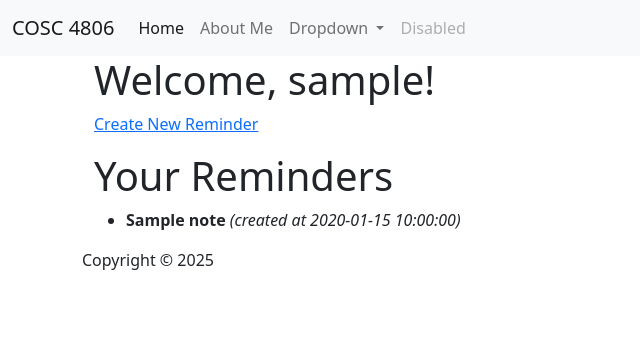
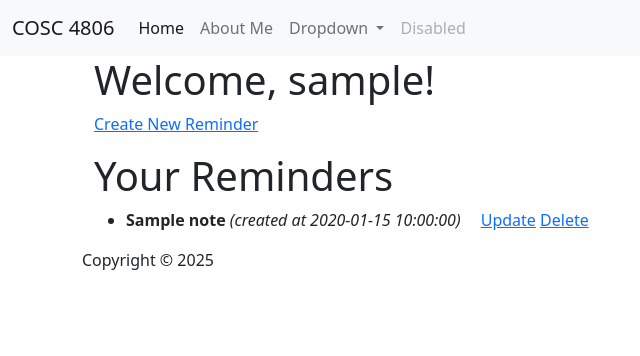
Before and after one commit to KosyAbone/cosc-4806-4, a PHP site: page /reminders in a window 1280 px wide. Shown: the top 356 px of the page, without its empty margins (0-640 px from the left). Run offline with PHP 8.4, Linux system fonts and the light colour scheme; the visitor is signed in with stand-in values (Sample User, id 1); tables that the repository leaves empty or names only in its code hold one stand-in row (values such as "Sample post"); data that the repository does not hold is empty.

Commit message:
added buttons for updating and deleting to the index.php

```diff
--- a/app/views/reminders/index.php
+++ b/app/views/reminders/index.php
@@ -14,6 +14,14 @@
             <li>
               <strong><?= htmlspecialchars($reminder['subject'], ENT_QUOTES) ?></strong>
               <em>(created at <?= $reminder['created_at'] ?>)</em>
+              <!-- Update button -->
+              <a href="/reminders/editForm/<?= $reminder['id'] ?>"
+                 style="margin-left:1em;"
+              >Update</a>
+
+              <a href="/reminders/delete/<?= $reminder['id'] ?>"
+                onclick="return confirm('Are you sure you want to delete this reminder?');"
+              >Delete</a>
             </li>
           <?php endforeach; ?>
         </ul>
```
